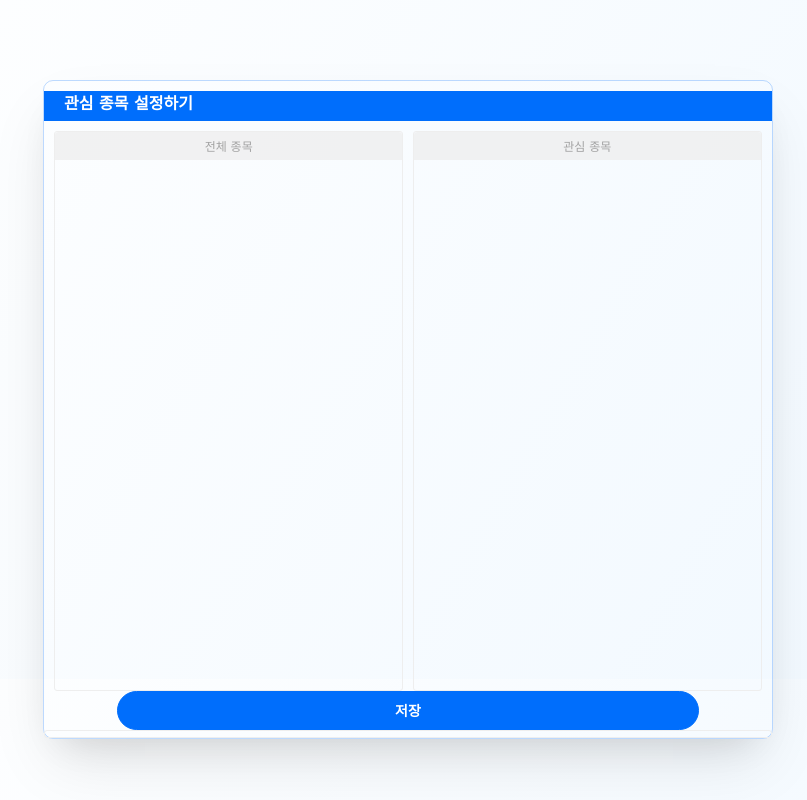
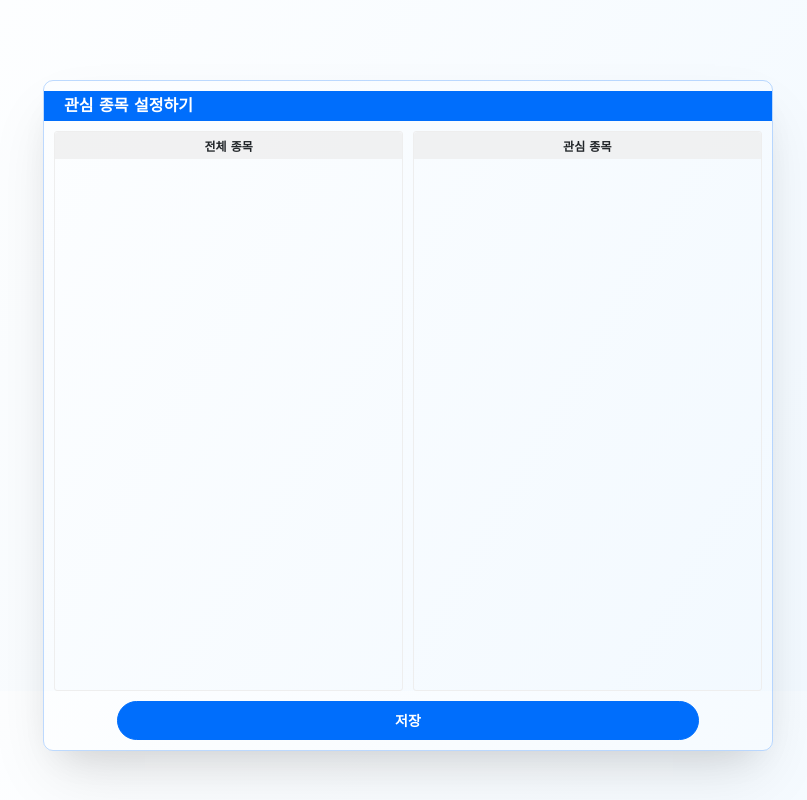
Before and after one commit to Park-Joyeong/SIEVE, a Django app: template sieve/sieve/templates/autostock/interest_edit.html in a window 1280 px wide. Shown: the whole page, without its empty margins (232-1039 px from the left). Run offline with Django 3.2, Linux system fonts and the light colour scheme; the template is opened without the code that fills it, so the values that code supplies are empty.

Commit message:
FIX: interest_edit page css detail

```diff
--- a/sieve/sieve/static/autostock/css/dashboard.css
+++ b/sieve/sieve/static/autostock/css/dashboard.css
@@ -26,14 +26,13 @@
     flex-wrap: wrap;
     flex-flow: row wrap;
     justify-content: center;
-    margin-bottom: 10px;
 }
 
 .flex-item {
     display: block;
     width: 100%;
     flex: 1 1 80%;
-    margin-bottom: 10px;
+    margin-bottom: 30px;
 }
 
 @media (min-width: 1100px) {
@@ -48,7 +47,6 @@
         width: 100%;
         height: 41vh;
         display: flex;
-        /* height: 40vh; */
         flex-direction: row;
         flex-wrap: wrap;
         flex-flow: row wrap;
--- a/sieve/sieve/static/autostock/css/interest_edit.css
+++ b/sieve/sieve/static/autostock/css/interest_edit.css
@@ -1,4 +1,3 @@
-
 .wrapper-border {
     width: 100%;
     margin: auto;
@@ -17,7 +16,6 @@
     width: 100%;
 }
 
-
 button {
     display: block;
     width: 80%;
@@ -28,8 +26,8 @@ button {
     border: 1px solid #006efc;
     font-weight: bold;
     color: #fff;
-    margin: auto;
-    margin-top: 20px;
+    /* margin: auto; */
+    margin: 10px auto 10px auto;
 }
 
 .wrapper-title {
@@ -41,7 +39,7 @@ button {
     font-style: normal;
     font-weight: bold;
     font-size: 16px;
-    line-height: 15px;
+    height: 26.67px;
     color: #006efc;
     margin: 10px;
 }
@@ -49,15 +47,21 @@ button {
 .container-listed-company,
 .container-stocks-of-interest {
     width: 90%;
-    height: 35vh;
+    height: 33vh;
     border: 1px solid #eeeeee;
     border-radius: 3px;
-    margin: auto;
+    margin: 10px auto;
 }
 
 .area-content-list {
     overflow: auto;
-    height: 90%;
+    height: calc(100% - 26.67px);
+}
+
+.area-content-list .list-item {
+    border: 1px solid #eeeeee;
+    border-radius: 3px;
+    padding: 3px 10px;
 }
 
 .area-list-title {
@@ -66,23 +70,16 @@ button {
     background: rgba(238, 238, 238, 0.75);
     border-radius: 3px 3px 0px 0px;
     text-align: center;
-    height:10%;
+    /* height: 10%; */
 }
 
 .text-stocks-list-title {
     font-family: Verdana;
     font-style: normal;
-    font-weight: normal;
+    font-weight: bold;
     font-size: 12px;
     line-height: 15px;
     vertical-align: middle;
-    color: rgba(136, 136, 136, 0.75);
-}
-
-.list-item {
-    border: 1px solid #eeeeee;
-    border-radius: 3px;
-    padding: 3px 10px;
 }
 
 .company-name {
@@ -135,7 +132,6 @@ button {
     color: #006EFC;
 }
 
-
 @media (min-width: 768px) {
     .wrapper-title {
         background: #006EFC;
@@ -158,15 +154,17 @@ button {
     .container-stocks-of-interest {
         float: right;
         margin-right: 10px;
+        margin-bottom: 10px;
     }
     button {
-        margin-top: 550px; /*화면이 커지면 위에 div들이 inline-block으로 바뀌면서 마진을 바꿔줘야함*/
+        margin-bottom: 10px;
+        /*화면이 커지면 위에 div들이 inline-block으로 바뀌면서 마진을 바꿔줘야함*/
     }
     .area-list-title {
-        height:5%;
+        /* height: 5%; */
     }
     .area-content-list {
         overflow: auto;
-        height: 95%;
+        height: calc(100% - 26.67px);
     }
 }
--- a/sieve/sieve/static/base/css/base.css
+++ b/sieve/sieve/static/base/css/base.css
@@ -49,5 +49,15 @@ button:focus {
 /* entire scrollbar */
 
 ::-webkit-scrollbar {
-    width: 10px;
+    width: 7px;
+    border: none;
 }
+
+::-webkit-scrollbar-thumb {
+    background-color: rgba(0, 110, 252, 0.5);
+    border-radius: 10px;
+}
+
+::-webkit-scrollbar-track {
+    background-color: white;
+}
--- a/sieve/sieve/templates/autostock/candlestick_chart.html
+++ b/sieve/sieve/templates/autostock/candlestick_chart.html
@@ -8,7 +8,7 @@
 {% endblock %}
 
 <div class="candlestick-chart">
-    <div id="container" style="height: 400px; min-width: 310px"></div>
+    <div id="container" style="min-width: 310px"></div>
 </div>
 
 {% block extra_js %}
```
